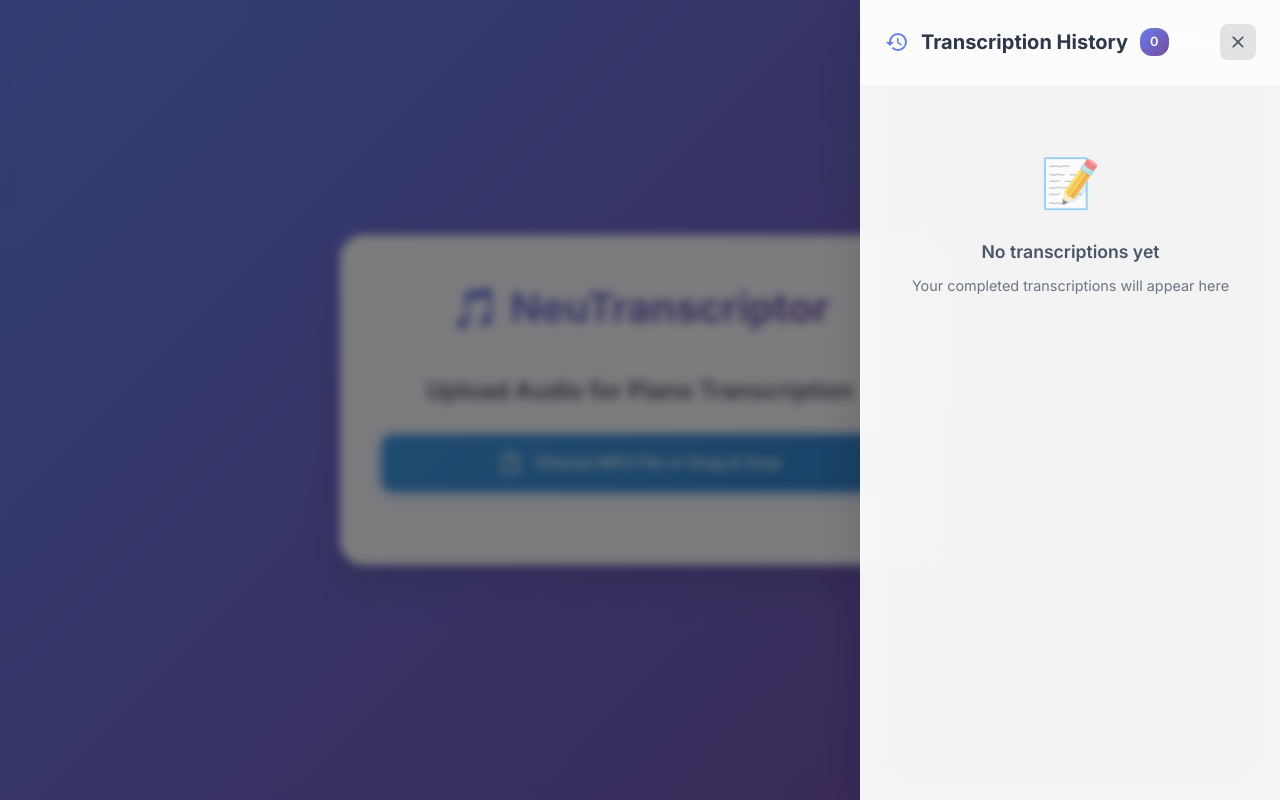
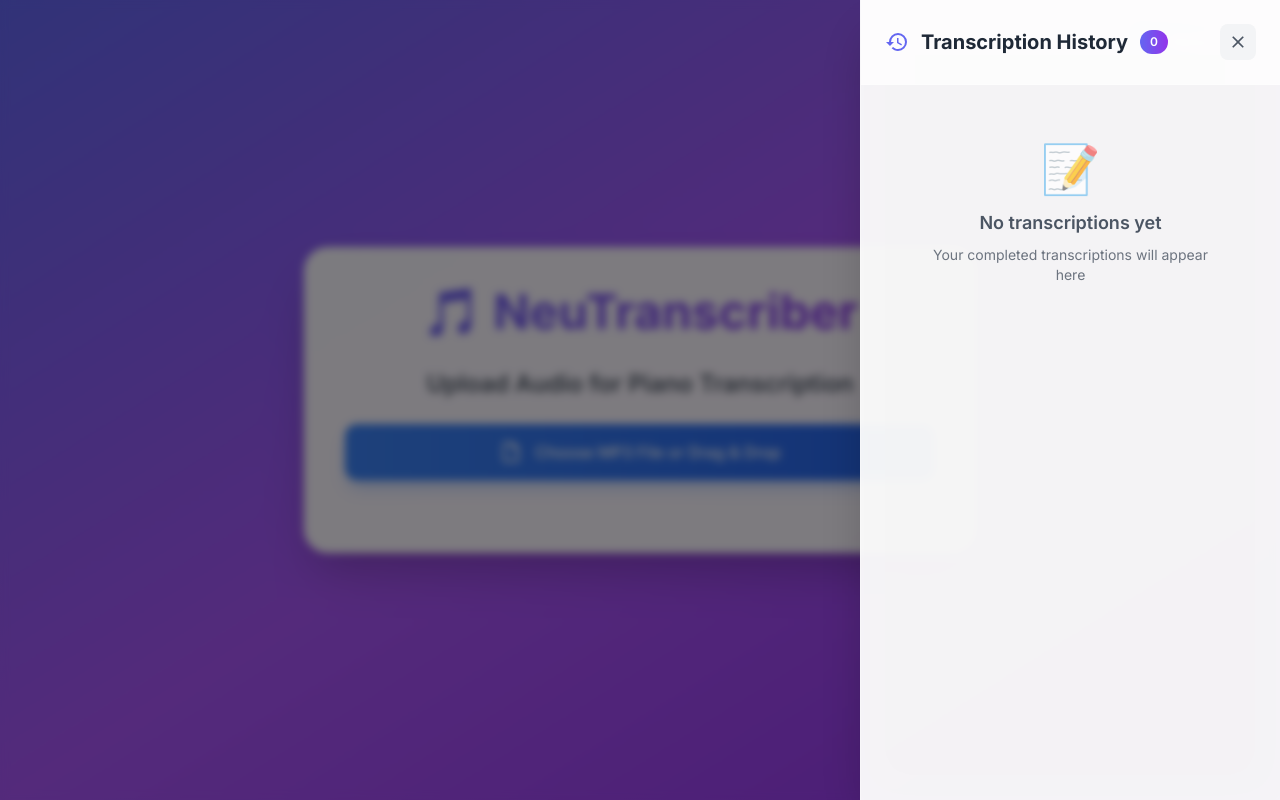
Before and after one commit to lemonadedw/neutranscriber-web, a React (Create React App) app: page / in a window 1280 px wide. Both pictures are taken after a click on the button "View transcription history". Built offline with nearby package versions, Linux system fonts and the light colour scheme.

Commit message:
enable tailwind css

```diff
--- /dev/null
+++ b/postcss.config.js
@@ -0,0 +1,6 @@
+module.exports = {
+  plugins: {
+    tailwindcss: {},
+    autoprefixer: {},
+  },
+}
--- a/src/App.css
+++ b/src/App.css
@@ -1,4 +1,7 @@
 @import url('https://fonts.googleapis.com/css2?family=Inter:wght@300;400;500;600;700&display=swap');
+@tailwind base;
+@tailwind components;
+@tailwind utilities;
 
 * {
     margin: 0;
--- a/src/App.js
+++ b/src/App.js
@@ -45,11 +45,13 @@
   }, [result, selectedFile, addTranscription]);
 
   return (
-    <div className="App">
+    <div className="min-h-screen bg-gradient-to-br from-indigo-500 via-purple-500 to-purple-600 flex items-center justify-center p-5 font-inter">
       <TranscriptionHistory />
 
-      <div className="App-header">
-        <h1>🎵 NeuTranscriptor</h1>
+      <div className="bg-white/95 backdrop-blur-xl rounded-3xl p-10 shadow-2xl border border-white/20 max-w-2xl w-full text-center animate-slide-in">
+        <h1 className="text-4xl md:text-5xl font-bold bg-gradient-to-r from-indigo-500 to-purple-600 bg-clip-text text-transparent mb-8">
+          🎵 NeuTranscriber
+        </h1>
 
         <AudioUpload
           onFileSelect={handleFileSelect}
@@ -57,37 +59,30 @@
         />
 
         {selectedFile && !isTranscribing && !result && (
-          <div className="transcription-controls scale-in">
+          <div className="my-8 animate-scale-in">
             <button
               onClick={handleStartTranscription}
-              className="transcribe-btn"
+              className="w-full bg-gradient-to-r from-green-400 to-green-600 text-white border-none py-4 px-8 text-lg font-semibold rounded-xl cursor-pointer transition-all duration-300 shadow-lg shadow-green-400/30 hover:transform hover:-translate-y-1 hover:shadow-xl hover:shadow-green-400/40 active:transform active:translate-y-0 relative overflow-hidden group"
             >
-              Start Transcription
+              <span className="relative z-10">Start Transcription</span>
+              <div className="absolute inset-0 -translate-x-full group-hover:translate-x-full transition-transform duration-500 bg-gradient-to-r from-transparent via-white/20 to-transparent"></div>
             </button>
           </div>
         )}
 
         {isTranscribing && (
-          <div className="progress fade-in">
-            <p>{progress}</p>
-            <div className="loading-spinner"></div>
+          <div className="my-8 text-center animate-fade-in">
+            <p className="text-lg font-medium text-gray-600 mb-4">{progress}</p>
+            <div className="w-12 h-12 border-3 border-gray-200 border-t-indigo-500 rounded-full animate-spin mx-auto"></div>
           </div>
         )}
 
         {error && (
-          <div className="error fade-in">
-            <p>❌ {error}</p>
+          <div className="my-8 p-4 bg-red-50 border border-red-200 rounded-xl animate-shake">
+            <p className="text-red-600 font-medium mb-3">❌ {error}</p>
             <button
               onClick={handleStartOver}
-              style={{
-                background: 'none',
-                border: '1px solid #e53e3e',
-                color: '#e53e3e',
-                padding: '8px 16px',
-                borderRadius: '8px',
-                marginTop: '12px',
-                cursor: 'pointer'
-              }}
+              className="bg-transparent border border-red-500 text-red-500 py-2 px-4 rounded-lg transition-all duration-300 hover:bg-red-50 cursor-pointer"
             >
               Try Again
             </button>
@@ -95,11 +90,14 @@
         )}
 
         {result && result.status === 'SUCCESS' && (
-          <div className="result scale-in">
-            <h3>🎉 Transcription Complete!</h3>
-            <p>⏱️ Processing time: {result.transcription_time} seconds</p>
-            <div style={{ display: 'flex', gap: '12px', justifyContent: 'center', flexWrap: 'wrap' }}>
-              <button onClick={handleDownload} className="download-btn">
+          <div className="my-8 p-6 bg-green-50 border border-green-200 rounded-2xl animate-pulse-success">
+            <h3 className="text-gray-800 text-2xl font-semibold mb-4">🎉 Transcription Complete!</h3>
+            <p className="text-gray-600 mb-6 text-base">⏱️ Processing time: {result.transcription_time} seconds</p>
+            <div className="flex gap-3 justify-center flex-wrap">
+              <button
+                onClick={handleDownload}
+                className="bg-gradient-to-r from-purple-500 to-purple-700 text-white border-none py-3.5 px-7 text-base font-semibold rounded-xl cursor-pointer transition-all duration-300 shadow-lg shadow-purple-500/30 hover:transform hover:-translate-y-1 hover:shadow-xl hover:shadow-purple-500/40 active:transform active:translate-y-0 inline-flex items-center gap-2"
+              >
                 <svg width="20" height="20" viewBox="0 0 24 24" fill="currentColor">
                   <path d="M5,20H19V18H5M19,9H15V3H9V9H5L12,16L19,9Z" />
                 </svg>
@@ -107,17 +105,7 @@
               </button>
               <button
                 onClick={handleStartOver}
-                style={{
-                  background: 'linear-gradient(135deg, #718096, #4a5568)',
-                  color: 'white',
-                  border: 'none',
-                  padding: '14px 28px',
-                  fontSize: '1rem',
-                  fontWeight: '600',
-                  borderRadius: '12px',
-                  cursor: 'pointer',
-                  transition: 'all 0.3s ease'
-                }}
+                className="bg-gradient-to-r from-gray-500 to-gray-600 text-white border-none py-3.5 px-7 text-base font-semibold rounded-xl cursor-pointer transition-all duration-300 hover:transform hover:-translate-y-1"
               >
                 New Transcription
               </button>
--- a/src/components/AudioUpload.js
+++ b/src/components/AudioUpload.js
@@ -36,11 +36,13 @@
   };
 
   return (
-    <div className="upload-container">
-      <h2>Upload Audio for Piano Transcription</h2>
+    <div className="my-8">
+      <h2 className="text-2xl font-semibold mb-6 text-gray-600">Upload Audio for Piano Transcription</h2>
 
       <div
-        className={`file-input-wrapper ${isDragOver ? 'drag-over' : ''}`}
+        className={`relative inline-block cursor-pointer w-full transition-all duration-300 ${
+          isDragOver ? 'scale-105' : ''
+        }`}
         onDragOver={handleDragOver}
         onDragLeave={handleDragLeave}
         onDrop={handleDrop}
@@ -50,9 +52,13 @@
           accept=".mp3,audio/mpeg,audio/mp3"
           onChange={handleFileChange}
           disabled={disabled}
-          className="file-input"
+          className="absolute opacity-0 w-full h-full cursor-pointer"
         />
-        <div className="file-input-button">
+        <div className={`bg-gradient-to-r from-blue-500 to-blue-600 text-white border-none py-4 px-8 rounded-xl text-base font-medium cursor-pointer transition-all duration-300 w-full flex items-center justify-center gap-3 shadow-lg shadow-blue-500/30 hover:transform hover:-translate-y-1 hover:shadow-xl hover:shadow-blue-500/40 active:transform active:translate-y-0 ${
+          disabled ? 'bg-gray-200 text-gray-400 cursor-not-allowed transform-none shadow-none' : ''
+        } ${
+          isDragOver ? 'bg-gradient-to-r from-green-400 to-green-600 transform scale-105 border-2 border-dashed border-green-400' : ''
+        }`}>
           <svg width="24" height="24" viewBox="0 0 24 24" fill="currentColor">
             <path d="M14,2H6A2,2 0 0,0 4,4V20A2,2 0 0,0 6,22H18A2,2 0 0,0 20,20V8L14,2M18,20H6V4H13V9H18V20Z" />
           </svg>
@@ -61,10 +67,10 @@
       </div>
 
       {selectedFile && (
-        <div className="file-info fade-in">
-          <p>✅ Selected: {selectedFile.name}</p>
-          <p>📁 Size: {(selectedFile.size / 1024 / 1024).toFixed(2)} MB</p>
-          <audio controls src={URL.createObjectURL(selectedFile)} />
+        <div className="mt-6 p-5 bg-green-50 border border-green-200 rounded-xl animate-scale-in">
+          <p className="mb-4 font-medium text-gray-800">✅ Selected: {selectedFile.name}</p>
+          <p className="mb-4 font-medium text-gray-800">📁 Size: {(selectedFile.size / 1024 / 1024).toFixed(2)} MB</p>
+          <audio controls src={URL.createObjectURL(selectedFile)} className="w-full rounded-lg outline-none" />
         </div>
       )}
     </div>
--- a/src/components/TranscriptionHistory.js
+++ b/src/components/TranscriptionHistory.js
@@ -49,11 +49,11 @@
 
   return (
     <>
-      {/* History Toggle Button - Always show */}
-      <div className="history-trigger">
+      {/* History Toggle Button - Fixed positioning */}
+      <div className="fixed top-5 right-5 z-50">
         <button
           onClick={() => setIsSidebarOpen(true)}
-          className="history-trigger-btn"
+          className="bg-gradient-to-r from-indigo-500 to-purple-600 text-white border-none py-3 px-4 rounded-xl text-sm font-semibold cursor-pointer transition-all duration-300 flex items-center gap-2 shadow-lg shadow-indigo-500/30 backdrop-blur-sm border border-white/20 hover:transform hover:-translate-y-1 hover:shadow-xl hover:shadow-indigo-500/40 active:transform active:translate-y-0"
           title="View transcription history"
         >
           <svg width="20" height="20" viewBox="0 0 24 24" fill="currentColor">
@@ -65,22 +65,24 @@
 
       {/* Sidebar Overlay */}
       {isSidebarOpen && (
-        <div className="sidebar-overlay" onClick={closeSidebar}>
-          <div className="history-sidebar" onClick={(e) => e.stopPropagation()}>
+        <div className="fixed inset-0 bg-black/50 backdrop-blur-sm z-100 animate-fade-in" onClick={closeSidebar}>
+          <div className="absolute top-0 right-0 w-[420px] h-full bg-white/95 backdrop-blur-xl border-l border-white/30 shadow-2xl flex flex-col animate-slide-in-from-right" onClick={(e) => e.stopPropagation()}>
             {/* Sidebar Header */}
-            <div className="sidebar-header">
-              <div className="sidebar-title">
-                <svg width="24" height="24" viewBox="0 0 24 24" fill="currentColor">
+            <div className="p-6 border-b border-white/30 flex items-center justify-between bg-white/80">
+              <div className="flex items-center gap-3 flex-1">
+                <svg width="24" height="24" viewBox="0 0 24 24" fill="currentColor" className="text-indigo-500">
                   <path d="M13.5,8H12V13L16.28,15.54L17,14.33L13.5,12.25V8M13,3A9,9 0 0,0 4,12H1L4.96,16.03L9,12H6A7,7 0 0,1 13,5A7,7 0 0,1 20,12A7,7 0 0,1 13,19C11.07,19 9.32,18.21 8.06,16.94L6.64,18.36C8.27,20 10.5,21 13,21A9,9 0 0,0 22,12A9,9 0 0,0 13,3" />
                 </svg>
-                <h3>Transcription History</h3>
-                <span className="history-count">{history.length}</span>
+                <h3 className="text-xl font-bold text-gray-800 m-0">Transcription History</h3>
+                <span className="bg-gradient-to-r from-indigo-500 to-purple-600 text-white py-1 px-2.5 rounded-xl text-xs font-semibold">
+                  {history.length}
+                </span>
               </div>
-              <div className="sidebar-actions">
+              <div className="flex gap-2">
                 {history.length > 0 && (
                   <button
                     onClick={handleClearHistory}
-                    className="clear-all-btn"
+                    className="p-2 border-none rounded-lg cursor-pointer transition-all duration-300 flex items-center justify-center bg-red-50 text-red-500 hover:bg-red-100 hover:scale-110"
                     title="Clear all history"
                   >
                     <svg width="18" height="18" viewBox="0 0 24 24" fill="currentColor">
@@ -90,7 +92,7 @@
                 )}
                 <button
                   onClick={closeSidebar}
-                  className="close-sidebar-btn"
+                  className="p-2 border-none rounded-lg cursor-pointer transition-all duration-300 flex items-center justify-center bg-gray-100 text-gray-600 hover:bg-gray-200 hover:scale-110"
                   title="Close sidebar"
                 >
                   <svg width="20" height="20" viewBox="0 0 24 24" fill="currentColor">
@@ -101,43 +103,43 @@
             </div>
 
             {/* Sidebar Content */}
-            <div className="sidebar-content">
+            <div className="flex-1 overflow-y-auto scrollbar-thin scrollbar-thumb-indigo-300 scrollbar-track-white/10">
               {history.length === 0 ? (
-                <div className="sidebar-empty">
-                  <div className="empty-icon">📝</div>
-                  <p>No transcriptions yet</p>
-                  <span>Your completed transcriptions will appear here</span>
+                <div className="flex flex-col items-center justify-center p-15 text-center text-gray-600">
+                  <div className="text-5xl mb-4 opacity-70">📝</div>
+                  <p className="text-lg font-semibold mb-2">No transcriptions yet</p>
+                  <span className="text-sm opacity-80">Your completed transcriptions will appear here</span>
                 </div>
               ) : (
-                <div className="history-items">
+                <div className="py-3">
                   {history.map((item, index) => (
                     <div
                       key={item.id}
-                      className="sidebar-history-item"
+                      className="mx-3 mb-2 bg-white/70 rounded-xl border border-white/30 transition-all duration-300 animate-slide-in-from-right hover:bg-white/90 hover:transform hover:-translate-x-1 hover:shadow-lg"
                       style={{ animationDelay: `${index * 0.05}s` }}
                     >
-                      <div className="item-content">
-                        <div className="item-header">
-                          <div className="item-icon">🎵</div>
-                          <div className="item-info">
-                            <h4 className="item-title" title={item.fileName}>
+                      <div className="p-4">
+                        <div className="flex items-start gap-3 mb-3">
+                          <div className="text-xl mt-0.5">🎵</div>
+                          <div className="flex-1 min-w-0">
+                            <h4 className="text-sm font-semibold text-gray-800 m-0 mb-2 whitespace-nowrap overflow-hidden text-ellipsis" title={item.fileName}>
                               {item.fileName}
                             </h4>
-                            <div className="item-meta">
-                              <span className="meta-item">
-                                <svg width="12" height="12" viewBox="0 0 24 24" fill="currentColor">
+                            <div className="flex flex-col gap-1">
+                              <span className="flex items-center gap-1.5 text-xs text-gray-600">
+                                <svg width="12" height="12" viewBox="0 0 24 24" fill="currentColor" className="opacity-60">
                                   <path d="M19,3H18V1H16V3H8V1H6V3H5A2,2 0 0,0 3,5V19A2,2 0 0,0 5,21H19A2,2 0 0,0 21,19V5A2,2 0 0,0 19,3M19,19H5V8H19V19Z" />
                                 </svg>
                                 {formatDate(item.timestamp)}
                               </span>
-                              <span className="meta-item">
-                                <svg width="12" height="12" viewBox="0 0 24 24" fill="currentColor">
+                              <span className="flex items-center gap-1.5 text-xs text-gray-600">
+                                <svg width="12" height="12" viewBox="0 0 24 24" fill="currentColor" className="opacity-60">
                                   <path d="M14,2H6A2,2 0 0,0 4,4V20A2,2 0 0,0 6,22H18A2,2 0 0,0 20,20V8L14,2Z" />
                                 </svg>
                                 {formatFileSize(item.fileSize)}
                               </span>
-                              <span className="meta-item">
-                                <svg width="12" height="12" viewBox="0 0 24 24" fill="currentColor">
+                              <span className="flex items-center gap-1.5 text-xs text-gray-600">
+                                <svg width="12" height="12" viewBox="0 0 24 24" fill="currentColor" className="opacity-60">
                                   <path d="M12,20A8,8 0 0,0 20,12A8,8 0 0,0 12,4A8,8 0 0,0 4,12A8,8 0 0,0 12,20M12,2A10,10 0 0,1 22,12A10,10 0 0,1 12,22C6.47,22 2,17.5 2,12A10,10 0 0,1 12,2M12.5,7V12.25L17,14.92L16.25,16.15L11,13V7H12.5Z" />
                                 </svg>
                                 {item.processingTime}s
@@ -145,10 +147,10 @@
                             </div>
                           </div>
                         </div>
-                        <div className="item-actions">
+                        <div className="flex gap-2 justify-end">
                           <button
                             onClick={() => handleDownload(item.midiFilename, item.fileName)}
-                            className="sidebar-download-btn"
+                            className="p-2 border-none rounded-md cursor-pointer transition-all duration-300 flex items-center justify-center bg-gradient-to-r from-purple-500 to-purple-700 text-white hover:transform hover:-translate-y-1 hover:shadow-lg hover:shadow-purple-500/40"
                             title="Download MIDI file"
                           >
                             <svg width="16" height="16" viewBox="0 0 24 24" fill="currentColor">
@@ -157,7 +159,7 @@
                           </button>
                           <button
                             onClick={() => handleRemoveItem(item.id, item.fileName)}
-                            className="sidebar-remove-btn"
+                            className="p-2 border-none rounded-md cursor-pointer transition-all duration-300 flex items-center justify-center bg-red-50 text-red-500 hover:bg-red-100 hover:transform hover:-translate-y-1"
                             title="Remove from history"
                           >
                             <svg width="14" height="14" viewBox="0 0 24 24" fill="currentColor">
--- /dev/null
+++ b/tailwind.config.js
@@ -0,0 +1,63 @@
+/** @type {import('tailwindcss').Config} */
+module.exports = {
+  content: [
+    "./src/**/*.{js,jsx,ts,tsx}",
+    "./public/index.html"
+  ],
+  theme: {
+    extend: {
+      fontFamily: {
+        'inter': ['Inter', 'system-ui', 'sans-serif'],
+      },
+      animation: {
+        'spin-slow': 'spin 1s linear infinite',
+        'fade-in': 'fadeIn 0.3s ease-out',
+        'slide-in': 'slideIn 0.6s ease-out',
+        'scale-in': 'scaleIn 0.3s ease-out',
+        'shake': 'shake 0.5s ease-in-out',
+        'pulse-success': 'successPulse 0.6s ease-out',
+        'slide-in-from-right': 'slideInFromRight 0.4s ease-out',
+      },
+      keyframes: {
+        fadeIn: {
+          '0%': { opacity: '0' },
+          '100%': { opacity: '1' }
+        },
+        slideIn: {
+          '0%': { opacity: '0', transform: 'translateY(30px)' },
+          '100%': { opacity: '1', transform: 'translateY(0)' }
+        },
+        scaleIn: {
+          '0%': { opacity: '0', transform: 'scale(0.9)' },
+          '100%': { opacity: '1', transform: 'scale(1)' }
+        },
+        shake: {
+          '0%, 100%': { transform: 'translateX(0)' },
+          '25%': { transform: 'translateX(-5px)' },
+          '75%': { transform: 'translateX(5px)' }
+        },
+        successPulse: {
+          '0%': { opacity: '0', transform: 'scale(0.95)' },
+          '50%': { transform: 'scale(1.02)' },
+          '100%': { opacity: '1', transform: 'scale(1)' }
+        },
+        slideInFromRight: {
+          '0%': { transform: 'translateX(100%)', opacity: '0' },
+          '100%': { transform: 'translateX(0)', opacity: '1' }
+        }
+      },
+      spacing: {
+        '15': '3.75rem',
+      },
+      borderWidth: {
+        '3': '3px',
+      },
+      zIndex: {
+        '100': '100',
+      }
+    },
+  },
+  plugins: [
+    require('tailwind-scrollbar'),
+  ],
+}
```
Also changed, not shown: package.json (+7 -1 lines), 1 other file (tests, documents, lock files or other folders).
